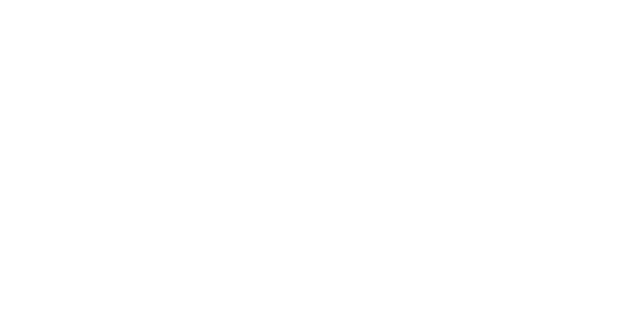
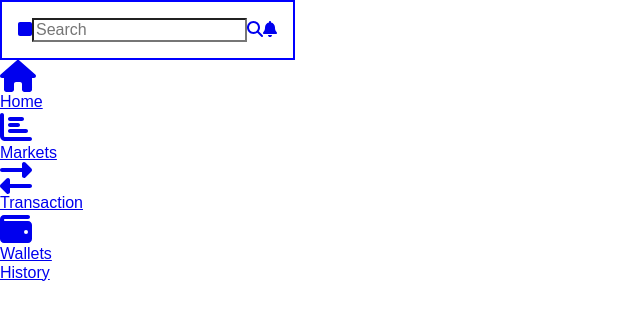
Before and after one commit to rohini125/Currency-Exchanger, a React (Create React App) app in the folder client/: page / in a window 1280 px wide. Before the commit this address had no page. Shown: the top 320 px of the page, without its empty margins (0-640 px from the left). Built offline with nearby package versions, Linux system fonts and the light colour scheme.

Commit message:
import pages folder files

```diff
--- a/client/src/App.js
+++ b/client/src/App.js
@@ -1,15 +1,21 @@
 import React from "react";
 import { Routes, Route } from "react-router-dom";
-import Register from "./pages/Register/Register.js";
-import Login from "./pages/Login/Login.js";
+import Register from "./Pages/Register.js";
+import Login from "./Pages/Login.js";
+import Header from "./Pages/Header.js";
+import Footer from "./Pages/Footer.js";
 
 function App() {
   return (
+    <>
+    <Header/>
     <Routes>
       <Route path="/register" element={<Register />} />
       <Route path="/login" element={<Login />} />
       <Route path="/payment" element={<div>Payment Page Placeholder</div>} />
     </Routes>
+    <Footer/>
+    </>
   );
 }
 
```
